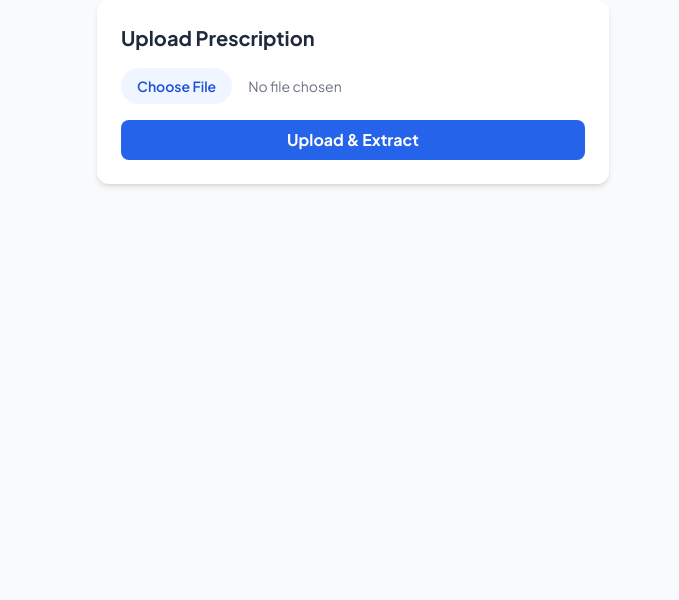
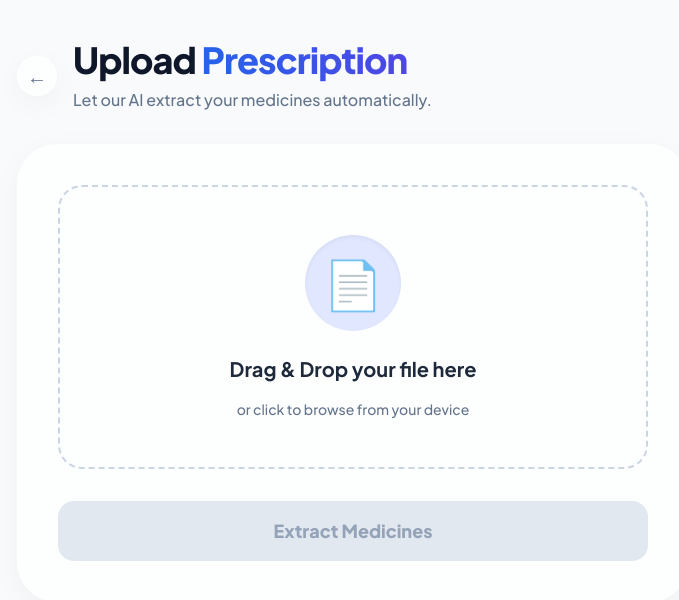
Before and after one commit to Karthika-Explores/D-RemindU, a React app in the folder frontend/: page /upload in a window 1280 px wide. Shown: the top 600 px of the page, without its empty margins (287-966 px from the left). Built offline with nearby package versions, Linux system fonts and the light colour scheme; sample sign-in values are in the browser's storage; the HTML template or start-up script is replaced by a standard one.

Commit message:
Update Upload: UI improvements

```diff
--- a/frontend/src/components/UploadPrescription.jsx
+++ b/frontend/src/components/UploadPrescription.jsx
@@ -1,6 +1,7 @@
 import { useState } from "react";
 import { uploadPrescription } from "../services/prescriptionapi";
 import { useNavigate } from "react-router-dom";
+import { motion } from "framer-motion";
 
 // Helper: Extract lines with keywords
 const extractMedicines = (text) => {
@@ -30,7 +31,27 @@ function UploadPrescription() {
   const [file, setFile] = useState(null);
   const [text, setText] = useState("");
   const [loading, setLoading] = useState(false);
+  const [dragActive, setDragActive] = useState(false);
   const navigate = useNavigate();
+
+  const handleDrag = (e) => {
+    e.preventDefault();
+    e.stopPropagation();
+    if (e.type === "dragenter" || e.type === "dragover") {
+      setDragActive(true);
+    } else if (e.type === "dragleave") {
+      setDragActive(false);
+    }
+  };
+
+  const handleDrop = (e) => {
+    e.preventDefault();
+    e.stopPropagation();
+    setDragActive(false);
+    if (e.dataTransfer.files && e.dataTransfer.files[0]) {
+      setFile(e.dataTransfer.files[0]);
+    }
+  };
 
   const handleUpload = async () => {
     if (!file) return alert("Please select a file first!");
@@ -53,8 +74,6 @@ function UploadPrescription() {
       // ✅ Store with specific keys
       localStorage.setItem("extractedMeds", JSON.stringify(parsedMeds));
 
-      alert("Medicines extracted! Please review and add.");
-
       // ✅ Redirect to Dashboard where useEffect will catch it
       navigate("/dashboard");
 
@@ -66,28 +85,89 @@ function UploadPrescription() {
     }
   };
 
+  const removeFile = () => {
+    setFile(null);
+    setText("");
+  };
+
   return (
-    <div className="p-6 max-w-lg mx-auto bg-white rounded-xl shadow-md space-y-4">
-      <h3 className="text-xl font-bold">Upload Prescription</h3>
+    <div className="min-h-screen bg-slate-50 flex flex-col pt-10 px-4 sm:px-6 lg:px-8">
+      <div className="max-w-2xl mx-auto w-full">
+        {/* Header Section */}
+        <div className="flex items-center gap-4 mb-8">
+          <button onClick={() => navigate("/dashboard")} className="w-10 h-10 glass bg-white hover:bg-slate-100 flex items-center justify-center rounded-full transition shadow-sm text-slate-500 hover:text-slate-800 text-xl font-bold">
+            ←
+          </button>
+          <div>
+            <h1 className="text-3xl sm:text-4xl font-extrabold text-slate-900 tracking-tight">Upload <span className="text-gradient">Prescription</span></h1>
+            <p className="text-slate-500 font-medium mt-2">Let our AI extract your medicines automatically.</p>
+          </div>
+        </div>
+
+        <motion.div initial={{ y: 20, opacity: 0 }} animate={{ y: 0, opacity: 1 }} className="glass p-6 sm:p-10 rounded-[2.5rem] relative overflow-hidden shadow-xl border border-white/60">
+
+          <div
+            className={`border-2 border-dashed rounded-3xl p-8 sm:p-12 text-center transition-all duration-300 relative ${dragActive ? 'border-indigo-500 bg-indigo-50/70 scale-[1.02]' : 'border-slate-300 hover:border-indigo-400 hover:bg-slate-50/50'}`}
+            onDragEnter={handleDrag}
+            onDragLeave={handleDrag}
+            onDragOver={handleDrag}
+            onDrop={handleDrop}
+          >
             <input
               type="file"
               accept="image/*"
               onChange={(e) => setFile(e.target.files[0])}
-        className="block w-full text-sm text-gray-500 file:mr-4 file:py-2 file:px-4 file:rounded-full file:border-0 file:text-sm file:font-semibold file:bg-blue-50 file:text-blue-700 hover:file:bg-blue-100"
+              className="absolute inset-0 w-full h-full opacity-0 cursor-pointer z-10"
             />
+            <div className="flex flex-col items-center justify-center space-y-4">
+              <div className={`w-24 h-24 rounded-full flex items-center justify-center text-5xl shadow-inner transition-colors duration-300 mb-2 ${file ? 'bg-emerald-100 text-emerald-500' : 'bg-indigo-100 text-indigo-500'}`}>
+                {file ? '✓' : '📄'}
+              </div>
+              <h3 className="text-xl font-bold text-slate-800 max-w-full truncate px-4">
+                {file ? file.name : "Drag & Drop your file here"}
+              </h3>
+              <p className="text-sm font-medium text-slate-500">
+                {file ? `${(file.size / 1024 / 1024).toFixed(2)} MB` : "or click to browse from your device"}
+              </p>
+              {file && (
+                <button onClick={(e) => { e.preventDefault(); e.stopPropagation(); removeFile(); }} className="mt-4 relative z-20 text-rose-500 hover:text-rose-600 font-bold bg-rose-50 hover:bg-rose-100 px-5 py-2 rounded-full text-sm transition">
+                  Remove File
+                </button>
+              )}
+            </div>
+          </div>
+
+          <div className="mt-8">
             <button
               onClick={handleUpload}
-        disabled={loading}
-        className="w-full bg-blue-600 text-white py-2 rounded-lg font-bold disabled:bg-gray-400"
+              disabled={loading || !file}
+              className={`w-full py-4 rounded-2xl font-black text-lg transition duration-300 ${
+                loading || !file
+                  ? "bg-slate-200 text-slate-400 cursor-not-allowed"
+                  : "bg-indigo-600 hover:bg-indigo-700 text-white shadow-xl shadow-indigo-600/30 hover:-translate-y-1"
+              }`}
             >
-        {loading ? "Processing..." : "Upload & Extract"}
+              {loading ? (
+                <span className="flex items-center justify-center gap-3">
+                  <span className="w-6 h-6 border-4 border-white/30 border-t-white rounded-full animate-spin"></span>
+                  Processing Magic...
+                </span>
+              ) : "Extract Medicines"}
             </button>
+          </div>
+
           {text && (
-        <div className="mt-4">
-          <h4 className="font-semibold">Extracted Text:</h4>
-          <textarea value={text} readOnly className="w-full h-32 p-2 border rounded bg-gray-50" />
+            <motion.div initial={{ opacity: 0, height: 0 }} animate={{ opacity: 1, height: "auto" }} className="mt-8 pt-8 border-t border-slate-200">
+              <h4 className="font-bold text-slate-800 mb-3 flex items-center gap-2">
+                <span className="bg-emerald-100 text-emerald-600 w-6 h-6 flex items-center justify-center rounded-full text-xs">✓</span>
+                Extracted Text
+              </h4>
+              <textarea value={text} readOnly className="w-full h-40 p-4 border border-slate-200 rounded-2xl bg-slate-50/80 text-slate-600 text-sm outline-none resize-none font-medium" />
+            </motion.div>
+          )}
+
+        </motion.div>
       </div>
-      )}
     </div>
   );
 }
--- a/frontend/src/services/api.js
+++ b/frontend/src/services/api.js
@@ -1,8 +1,8 @@
 import axios from "axios";
 
 const API = axios.create({
-  baseURL: "https://d-remindu.onrender.com/api", // Production URL
-  //baseURL: "http://localhost:5000/api", // Local development URL
+  //baseURL: "https://d-remindu.onrender.com/api", // Production URL
+  baseURL: "http://localhost:5000/api", // Local development URL
 });
 
 // ✅ ADD THIS INTERCEPTOR
```
Also changed, not shown: frontend/src/pages/Dashboard.jsx (+34 -35 lines). Lines whose indentation alone changed are shown as unchanged.
